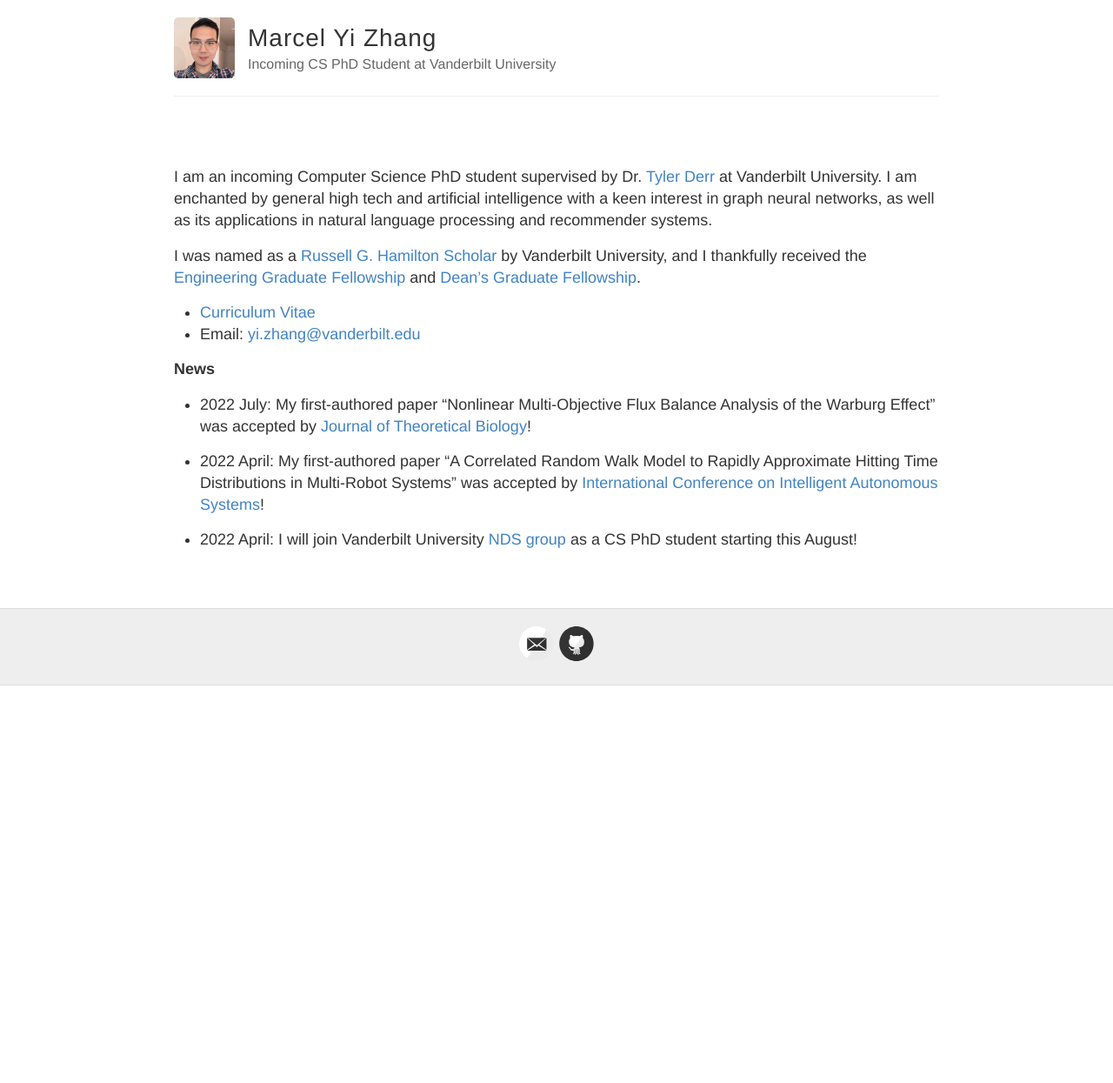
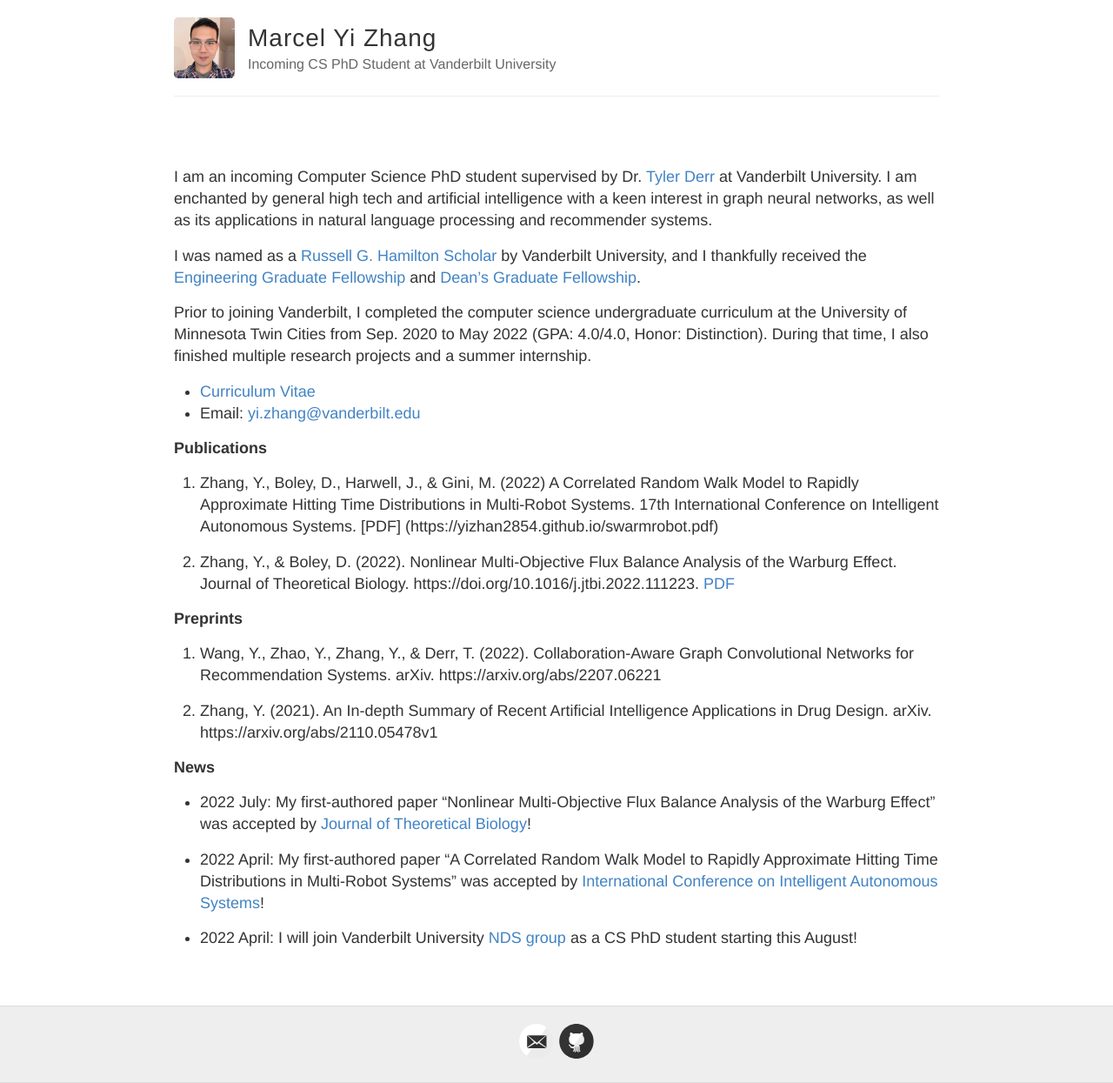
Before and after one commit to YiZhan2854/YiZhan2854.github.io, a Jekyll site: the page built from index.md, in a window 1280 px wide. Shown: the whole page at 87% size. Built offline with Jekyll 4.4.1, drawn with Linux system fonts in a browser that asks for light colours; before the commit the page ends 900 px from its top, so only the background shows below that.

Commit message:
Update index.md

```diff
--- a/index.md
+++ b/index.md
@@ -7,8 +7,22 @@ I am an incoming Computer Science PhD student supervised by Dr. [Tyler Derr](htt
 
 I was named as a [Russell G. Hamilton Scholar](https://gradschool.vanderbilt.edu/gli/russell-g-hamilton/) by Vanderbilt University, and I thankfully received the [Engineering Graduate Fellowship](https://gradschool.vanderbilt.edu/funding/) and [Dean’s Graduate Fellowship](https://gradschool.vanderbilt.edu/funding/university_scholarships.php).
 
+Prior to joining Vanderbilt, I completed the computer science undergraduate curriculum at the University of Minnesota Twin Cities from Sep. 2020 to May 2022 (GPA: 4.0/4.0, Honor: Distinction). During that time, I also finished multiple research projects and a summer internship.
+
 - [Curriculum Vitae](https://yizhan2854.github.io/CV_July21_Updated.pdf)
 - Email: <yi.zhang@vanderbilt.edu>
+
+**Publications**
+
+1. Zhang, Y., Boley, D., Harwell, J., & Gini, M. (2022) A Correlated Random Walk Model to Rapidly Approximate Hitting Time Distributions in Multi-Robot Systems. 17th International Conference on Intelligent Autonomous Systems. [PDF] (https://yizhan2854.github.io/swarmrobot.pdf)
+
+2. Zhang, Y., & Boley, D. (2022). Nonlinear Multi-Objective Flux Balance Analysis of the Warburg Effect. Journal of Theoretical Biology. https://doi.org/10.1016/j.jtbi.2022.111223. [PDF](https://yizhan2854.github.io/biooptimization.pdf)
+
+**Preprints**
+
+1. Wang, Y., Zhao, Y., Zhang, Y., & Derr, T. (2022). Collaboration-Aware Graph Convolutional Networks for Recommendation Systems. arXiv. https://arxiv.org/abs/2207.06221
+
+2. Zhang, Y. (2021). An In-depth Summary of Recent Artificial Intelligence Applications in Drug Design. arXiv. https://arxiv.org/abs/2110.05478v1
 
 **News**
 
```
